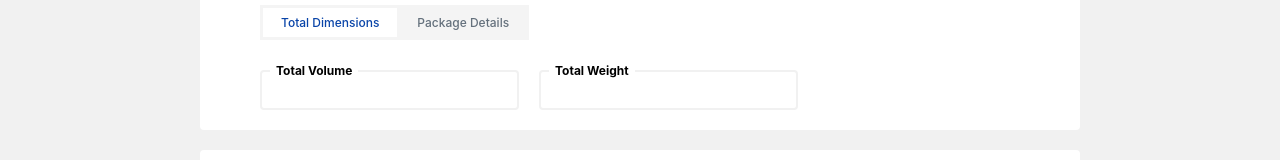
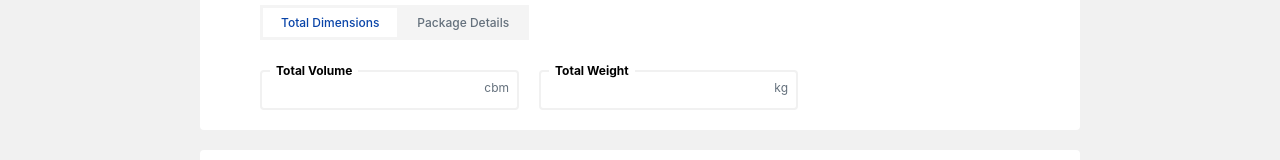
Before and after one commit to Denniman/send-fright-bookings, a React (Create React App) app: page / in a window 1280 px wide. Shown: the part 561-721 px from the top of the page. Built offline with nearby package versions, Linux system fonts and the light colour scheme.

Commit message:
fix volum input

```diff
--- a/src/Pages/Bookings/index.tsx
+++ b/src/Pages/Bookings/index.tsx
@@ -117,8 +117,8 @@ const Bookings: React.FC = () => {
               </DimensionsCard>
             </div>
             <div className="cargo--dimensions">
-              <InputLabel label="Total Volume" />
-              <InputLabel label="Total Weight" />
+              <InputLabel label="Total Volume" unit="cbm" />
+              <InputLabel label="Total Weight" unit="kg" />
             </div>
           </Section>
 
--- a/src/components/Input/index.tsx
+++ b/src/components/Input/index.tsx
@@ -3,6 +3,7 @@ import { Container, FormLabel } from './styles';
 type InputProp = {
   placeholder?: string;
   label?: string;
+  unit?: string;
 };
 
 export const InputLocation: React.FC<InputProp> = ({ placeholder }) => {
@@ -56,13 +57,15 @@ export const InputSelect: React.FC = () => {
   );
 };
 
-export const InputLabel: React.FC<InputProp> = ({ label }) => {
+export const InputLabel: React.FC<InputProp> = ({ label, unit }) => {
   return (
     <FormLabel>
       <input type="text" className="labelInput" id={label} />
+
       <label className="label" htmlFor={label}>
         {label}
       </label>
+      <span className="unit">{unit}</span>
     </FormLabel>
   );
 };
--- a/src/components/Input/styles.ts
+++ b/src/components/Input/styles.ts
@@ -48,6 +48,7 @@ export const FormLabel = styled.div`
     border-radius: 0.4rem;
     background: none;
     font-family: inherit;
+    position: relative;
 
     &:focus {
       outline: none;
@@ -81,4 +82,12 @@ export const FormLabel = styled.div`
     background-color: #fff;
     padding: 0 0.6rem;
   }
+
+  .unit {
+    position: absolute;
+    top: 1rem;
+    right: 1rem;
+    font-size: 1.2rem;
+    color: ${Theme.colorPallete.darkGrey};
+  }
 `;
```
